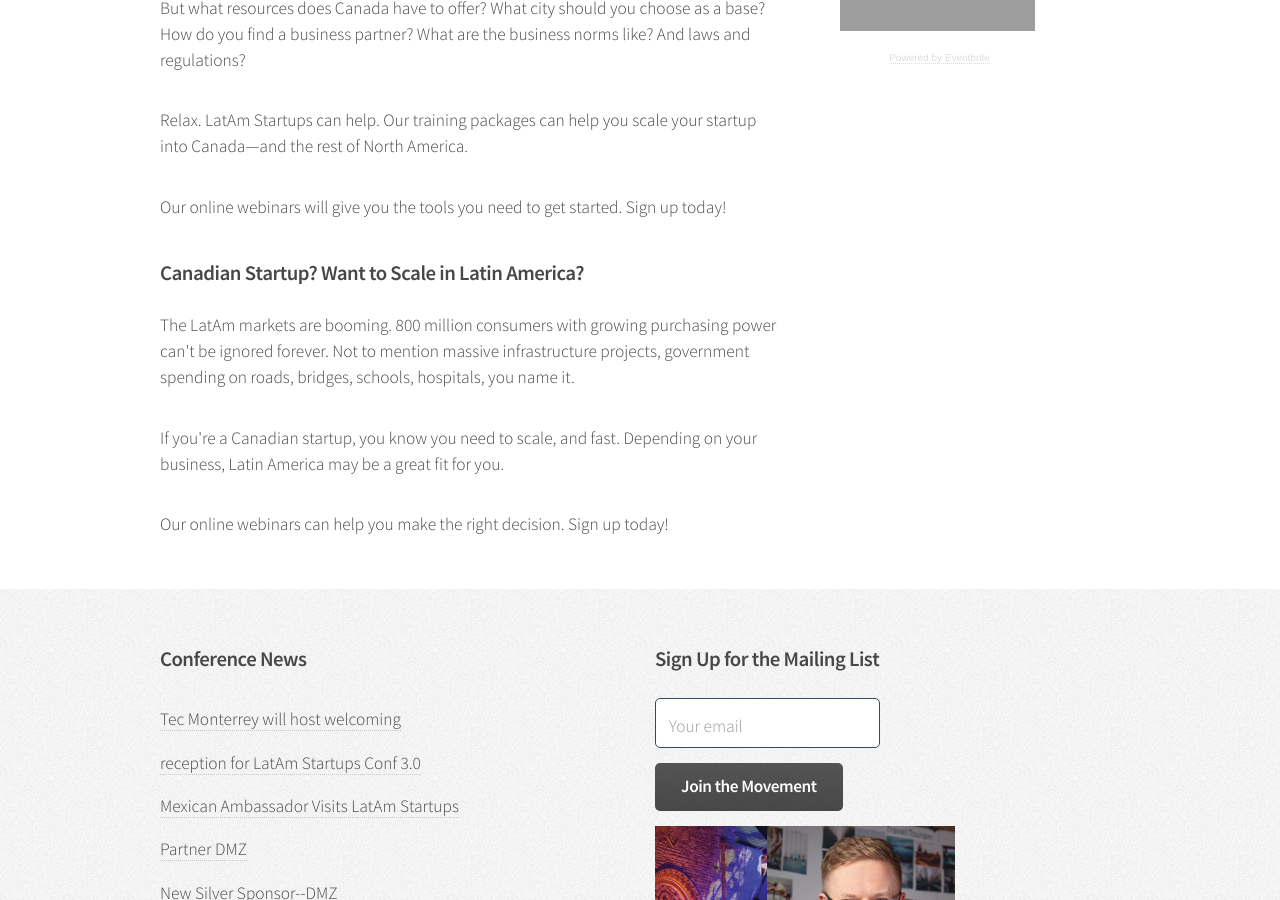
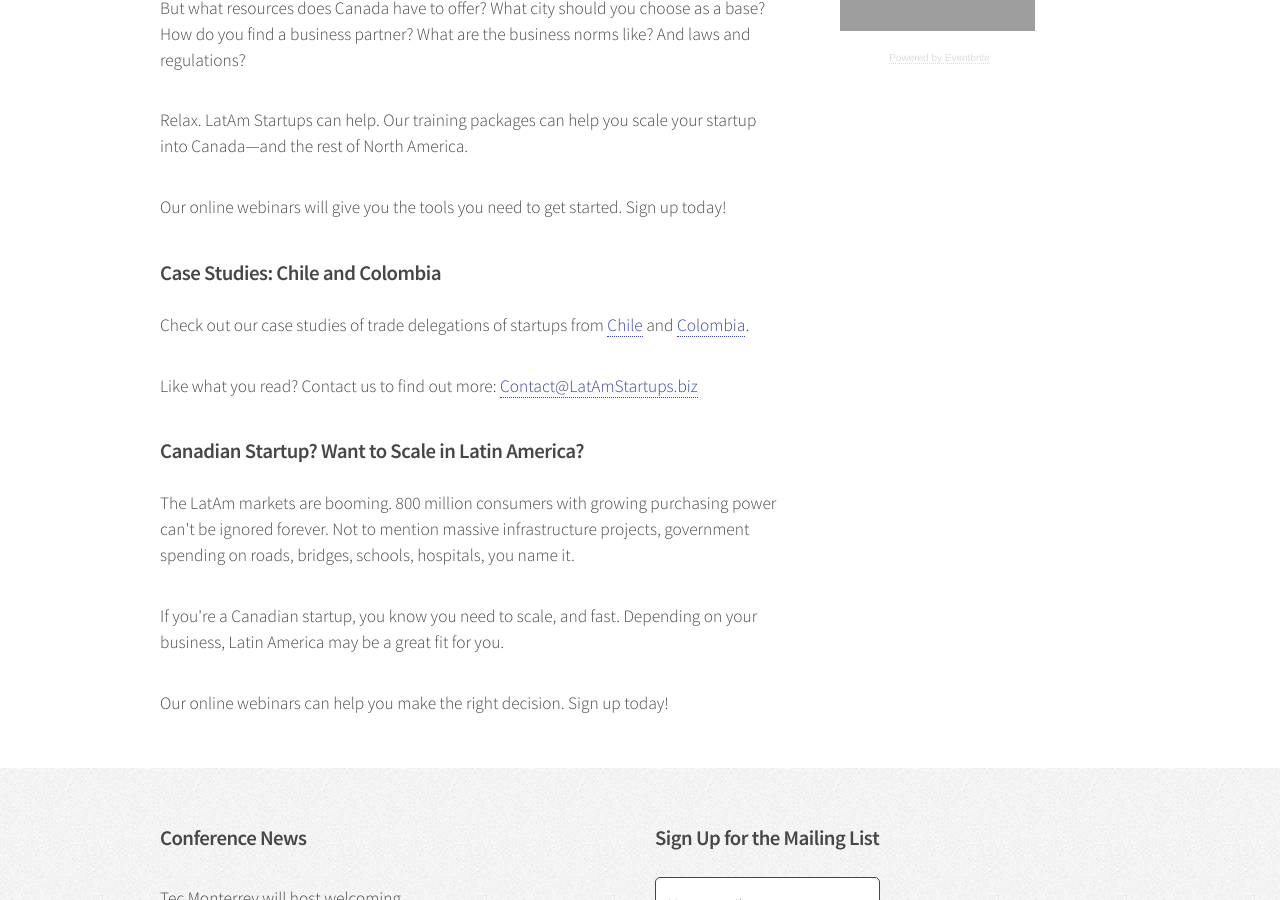
Before and after one commit to LatAmStartups/LatAmStartups.github.io, a Jekyll site: the page built from training.html, in a window 1280 px wide and 900 px high, scrolled down 804 px. Built offline with Jekyll 4.4.1, drawn with Linux system fonts in a browser that asks for light colours; grey boxes are pictures that could not be loaded.

Commit message:
added chile and colombia case studies to training page

```diff
--- a/training.html
+++ b/training.html
@@ -38,6 +38,14 @@
 		Our online webinars will give you the tools you need to get started. Sign up today!
 		</p>
 
+		<h3>Case Studies: Chile and Colombia</h3>
+		<p>
+		Check out our case studies of trade delegations of startups from <a href="{{ site.baseurl }}/assets/pdfs/Chile-case-study-LatAmStartups.pdf">Chile</a> and <a href="{{ site.baseurl }}/assets/pdfs/Colombia-case-study-LatAmStartups.pdf">Colombia</a>.
+		</p>
+		<p>
+Like what you read? Contact us to find out more: <a href="mailto:Contact@LatAmStartups.biz">Contact@LatAmStartups.biz</a>
+		</p>
+
 		<h3>Canadian Startup? Want to Scale in Latin America?</h3>
 		<p>
 		The LatAm markets are booming. 800 million consumers with growing purchasing
```
Also changed, not shown: 2 other files.
